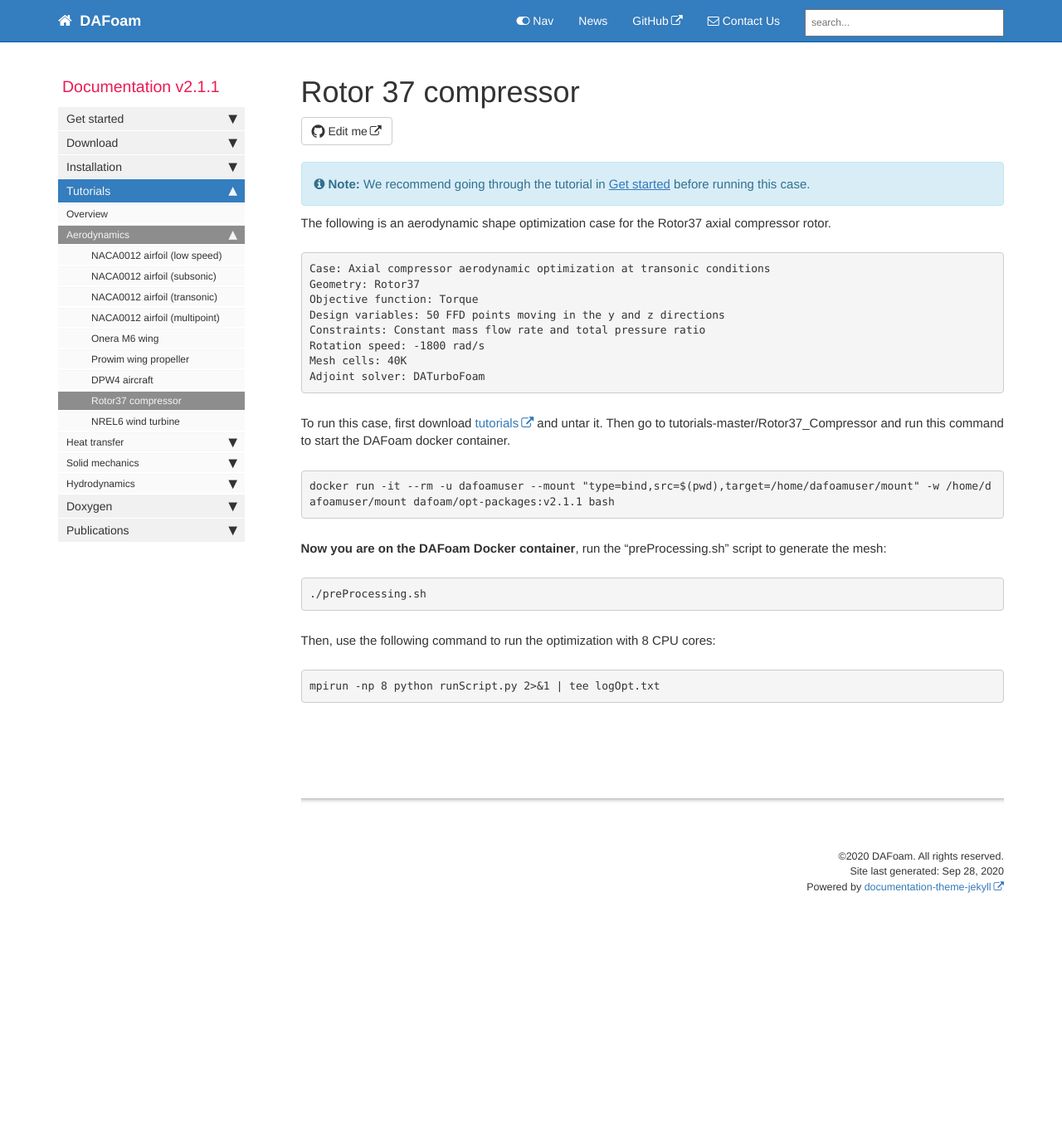
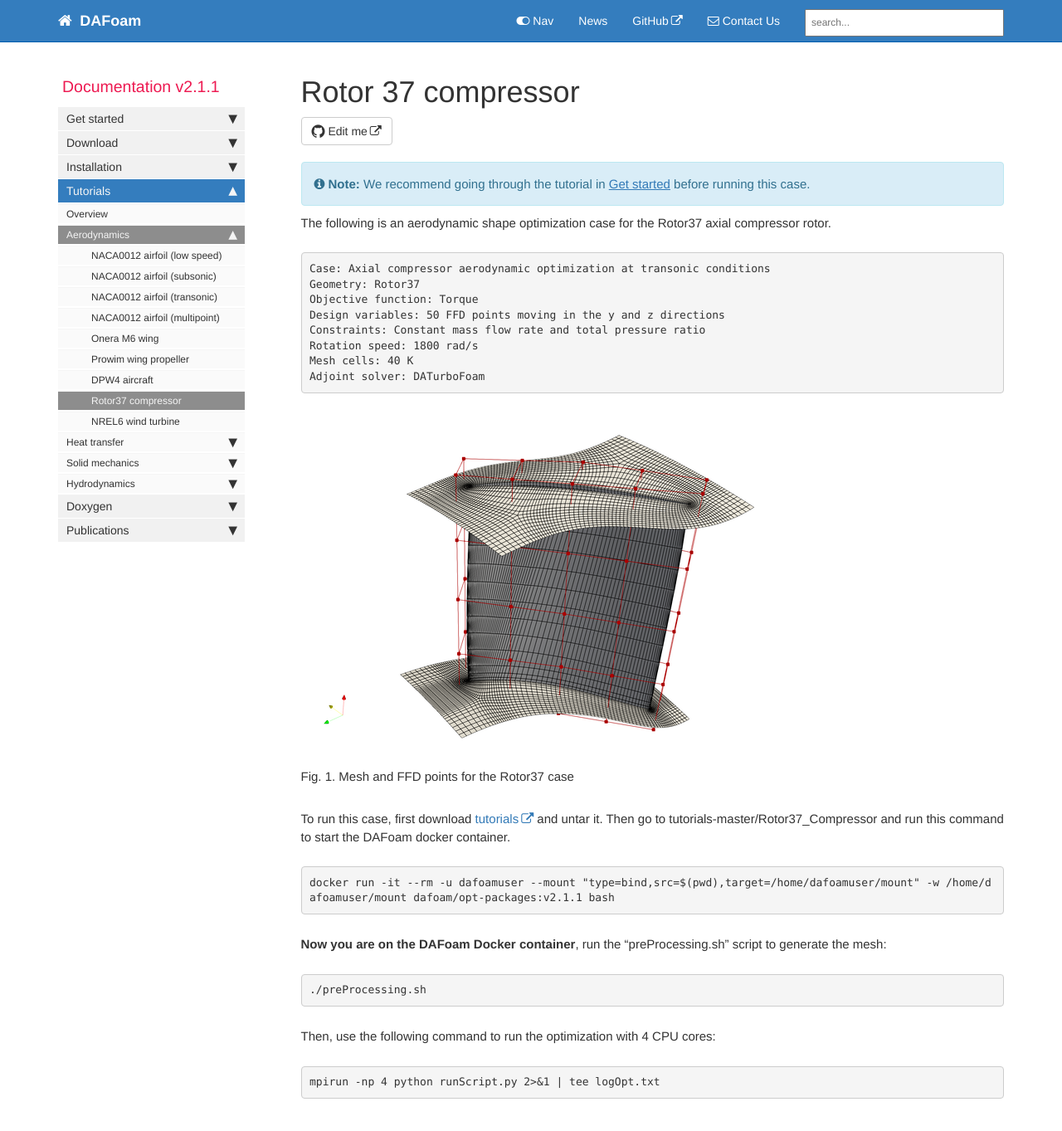
Before and after one commit to DAFoam/DAFoam.github.io, a Jekyll site: the page built from pages/mydoc/mydoc_tutorials_aero_rotor37.md, in a window 1280 px wide and 1400 px high. Shown: the top 1363 px of the window at 83% size. Built offline with Jekyll 4.4.1, drawn with Linux system fonts in a browser that asks for light colours; comment, search, counter and statistics services are not loaded.

Commit message:
content update

```diff
--- a/pages/mydoc/mydoc_tutorials_aero_rotor37.md
+++ b/pages/mydoc/mydoc_tutorials_aero_rotor37.md
@@ -17,10 +17,16 @@ Geometry: Rotor37
 Objective function: Torque
 Design variables: 50 FFD points moving in the y and z directions
 Constraints: Constant mass flow rate and total pressure ratio
-Rotation speed: -1800 rad/s
-Mesh cells: 40K
+Rotation speed: 1800 rad/s
+Mesh cells: 40 K
 Adjoint solver: DATurboFoam
 </pre>
+
+<img src="{{ site.url }}{{ site.baseurl }}/images/tutorials/Rotor37_FFD.png" width="500" />
+
+Fig. 1. Mesh and FFD points for the Rotor37 case
+
+|
 
 To run this case, first download [tutorials](https://github.com/DAFoam/tutorials/archive/master.tar.gz) and untar it. Then go to tutorials-master/Rotor37_Compressor and run this command to start the DAFoam docker container.
 
@@ -34,10 +40,10 @@ docker run -it --rm -u dafoamuser --mount "type=bind,src=$(pwd),target=/home/daf
 ./preProcessing.sh
 </pre>
 
-Then, use the following command to run the optimization with 8 CPU cores:
+Then, use the following command to run the optimization with 4 CPU cores:
 
 <pre>
-mpirun -np 8 python runScript.py 2>&1 | tee logOpt.txt
+mpirun -np 4 python runScript.py 2>&1 | tee logOpt.txt
 </pre>
 
 {% include links.html %}
```
Also changed, not shown: images/tutorials/Rotor37_FFD.png (added).
